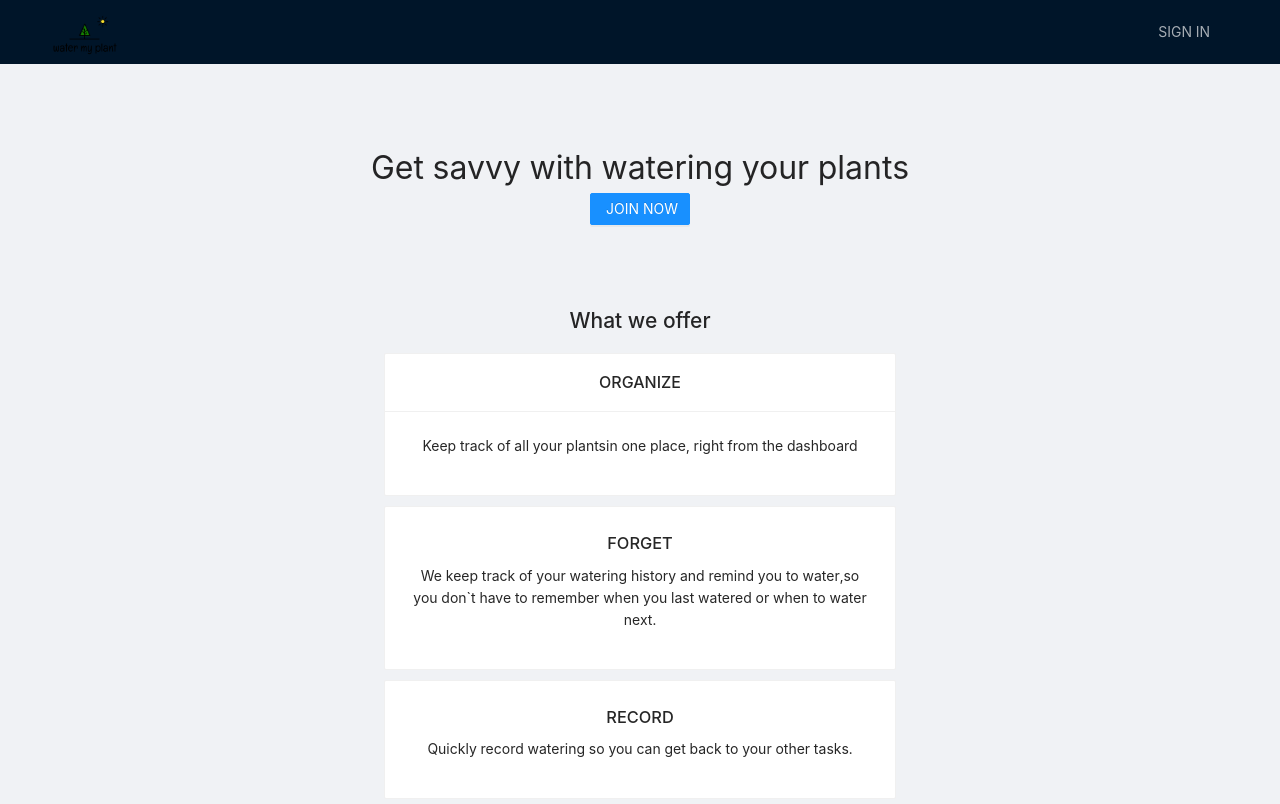
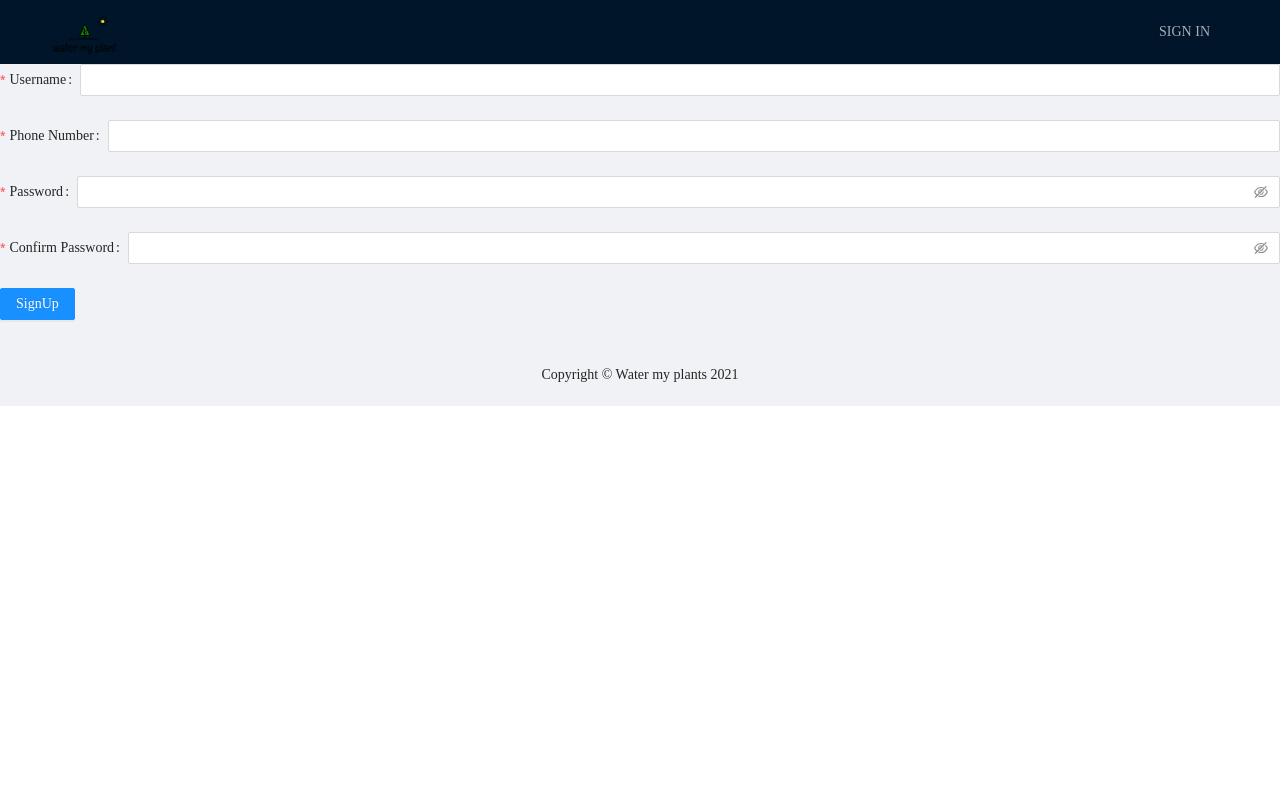
Before and after one commit to water-some-plants/front-end, a React (Create React App) app: page /signup in a window 1280 px wide. Built offline with nearby package versions, Linux system fonts and the light colour scheme.

Commit message:
signup form created.

```diff
--- a/src/App.js
+++ b/src/App.js
@@ -1,12 +1,17 @@
 import { Layout} from "antd";
 import Header from "./components/Header"
 import Home from "./components/Home"
+import Footer from "./components/Footer"
+import { Route } from "react-router-dom";
+import SignUp from "./components/Signup"
 
 function App() {
   return (
-    <Layout>
+    <Layout className="height-100">
       <Header />
-      <Home />
+      <Route exact path="/" component={Home} />
+      <Route exact path="/signup" component={SignUp} />
+      <Footer />
     </Layout>
   );
 }
--- /dev/null
+++ b/src/components/Footer.js
@@ -0,0 +1,13 @@
+import { Menu, Layout } from "antd";
+
+const { Footer:AntFooter} = Layout;
+
+const Footer = () => {
+    return(
+        <AntFooter className="footer">
+            Copyright &copy; Water my plants 2021
+        </AntFooter>
+    );
+}
+
+export default Footer;
--- a/src/components/Header.js
+++ b/src/components/Header.js
@@ -1,5 +1,6 @@
 import {Layout, Menu, Image} from "antd";
 import logo from "../images/logo.png";
+import {Link} from "react-router-dom";
 
 const {Header: AntHeader } = Layout;
 
@@ -8,7 +9,11 @@ const Header = () => {
         <AntHeader className="header">
             <Image preview={false} width={70} src={logo} alt="logo" />
             <Menu theme="dark" mode="horizontal">
-                <Menu.Item key="1">SIGN IN</Menu.Item>
+                <Menu.Item key="1" >
+                    <Link to="/signin">
+                        <span>SIGN IN</span>
+                    </Link>
+                </Menu.Item>
             </Menu>
         </AntHeader>
     );
--- a/src/components/Home.js
+++ b/src/components/Home.js
@@ -1,5 +1,5 @@
 import { Layout, Button, Card } from "antd";
-
+import {Link} from "react-router-dom";
 const { Content } = Layout;
 
 const Home = () => {
@@ -7,21 +7,37 @@ const Home = () => {
         <Content>
             <div className="home-top">
                 Get savvy with watering your plants
-                <Button type="primary">JOIN NOW</Button>
+                <Button type="primary">
+                    <Link to="/signup">
+                        <span>JOIN NOW</span>
+                    </Link>
+                </Button>
             </div>
-            <div className="cards">
+            <div className="cards-div">
                 <h1>What we offer</h1>
                 <Card title="ORGANIZE">
                     <p>Keep track of all your plantsin one place, right from the dashboard</p>
                 </Card>
-                <Card>
-                    <h3>FORGET</h3>
+                <Card title="FORGET">
                     <p>We keep track of your watering history and remind you to water,so you don`t have to remember when you last watered or when to water next.</p>
                 </Card>
-                <Card>
-                    <h3>RECORD</h3>
+                <Card title="RECORD">
                     <p>Quickly record watering so you can get back to your other tasks.</p>
                 </Card>
+            </div>
+            <div className="mission-div">
+                <h1>Our Mission</h1>
+                <p>In a time when there`s an app for organizing just about every aspect of our lives, this isn`t easily available for plant care.</p>
+            <Button type="primary">
+                <Link to="/signin">
+                    <span>SIGN IN</span>
+                </Link>
+            </Button>
+            <Button type="primary">
+                <Link to="/signup">
+                    <span>SIGN UP</span>
+                </Link>
+            </Button>
             </div>
         </Content>
     )
--- /dev/null
+++ b/src/components/Signup.js
@@ -0,0 +1,74 @@
+import {Form ,Input, Button} from "antd";
+
+const SignIn = () => {
+    return (
+        <Form>
+            <Form.Item
+                name="username"
+                label="Username"
+                rules={[
+                    {
+                        required: true,
+                        message: 'please input your username!'
+                    }
+                ]}
+            >
+                <Input />
+                </Form.Item>
+
+            <Form.Item
+                name="phone"
+                label="Phone Number"
+                rules={[
+                    {
+                        required: true,
+                        message: 'please input your phone number!'
+                    }
+                ]}
+            >
+                <Input />
+            </Form.Item>
+            <Form.Item
+                name="password"
+                label="Password"
+                rules={[
+                    {
+                        required: true,
+                        message: 'please input your password!'
+                    }
+                ]}
+                hasFeedback
+            >
+                <Input.Password />
+            </Form.Item>
+            <Form.Item
+                name="confirm"
+                label="Confirm Password"
+                dependencies={['password']}
+                rules={[
+                    {
+                        required: true,
+                        message: 'please confirm your password!'
+                    },
+                    ({ getFieldValue }) => ({
+                        validator(_, value) {
+                          if (!value || getFieldValue('password') === value) {
+                            return Promise.resolve();
+                          }
+
+                          return Promise.reject('The two passwords that you entered do not match!');
+                        },
+                      })
+                ]}
+                hasFeedback
+            >
+                <Input.Password />
+            </Form.Item>
+            <Form.Item>
+                <Button type="primary" htmlType="submit">SignUp</Button>
+            </Form.Item>
+        </Form>
+    );
+}
+
+export default SignIn;
--- a/src/styles/index.scss
+++ b/src/styles/index.scss
@@ -1,3 +1,13 @@
+@import "reset.scss";
+
+// html,
+// body,
+// #root {
+//   height: 100%;
+// }
+// .height-100 {
+//   height: 100%;
+// }
 .header {
   display: flex;
   justify-content: space-between;
@@ -14,14 +24,29 @@
     width: 100px;
   }
 }
-.cards {
+.cards-div {
   display: flex;
   justify-content: center;
   flex-direction: column;
   align-items: center;
+  background-color: antiquewhite;
   .ant-card {
     text-align: center;
     margin: 5px;
     width: 40%;
   }
 }
+.mission-div {
+  text-align: center;
+  p {
+    width: 40%;
+    font-size: 1.5rem;
+    margin: 0 auto;
+  }
+  button {
+    margin: 2px;
+  }
+}
+.footer {
+  text-align: center;
+}
--- /dev/null
+++ b/src/styles/reset.scss
@@ -0,0 +1,129 @@
+/* http://meyerweb.com/eric/tools/css/reset/
+   v2.0 | 20110126
+   License: none (public domain)
+*/
+
+html,
+body,
+div,
+span,
+applet,
+object,
+iframe,
+h1,
+h2,
+h3,
+h4,
+h5,
+h6,
+p,
+blockquote,
+pre,
+a,
+abbr,
+acronym,
+address,
+big,
+cite,
+code,
+del,
+dfn,
+em,
+img,
+ins,
+kbd,
+q,
+s,
+samp,
+small,
+strike,
+strong,
+sub,
+sup,
+tt,
+var,
+b,
+u,
+i,
+center,
+dl,
+dt,
+dd,
+ol,
+ul,
+li,
+fieldset,
+form,
+label,
+legend,
+table,
+caption,
+tbody,
+tfoot,
+thead,
+tr,
+th,
+td,
+article,
+aside,
+canvas,
+details,
+embed,
+figure,
+figcaption,
+footer,
+header,
+hgroup,
+menu,
+nav,
+output,
+ruby,
+section,
+summary,
+time,
+mark,
+audio,
+video {
+  margin: 0;
+  padding: 0;
+  border: 0;
+  font-size: 100%;
+  font: inherit;
+  vertical-align: baseline;
+}
+/* HTML5 display-role reset for older browsers */
+article,
+aside,
+details,
+figcaption,
+figure,
+footer,
+header,
+hgroup,
+menu,
+nav,
+section {
+  display: block;
+}
+body {
+  line-height: 1;
+}
+ol,
+ul {
+  list-style: none;
+}
+blockquote,
+q {
+  quotes: none;
+}
+blockquote:before,
+blockquote:after,
+q:before,
+q:after {
+  content: "";
+  content: none;
+}
+table {
+  border-collapse: collapse;
+  border-spacing: 0;
+}
```
Also changed, not shown: 1 other file (tests, documents, lock files or other folders).
